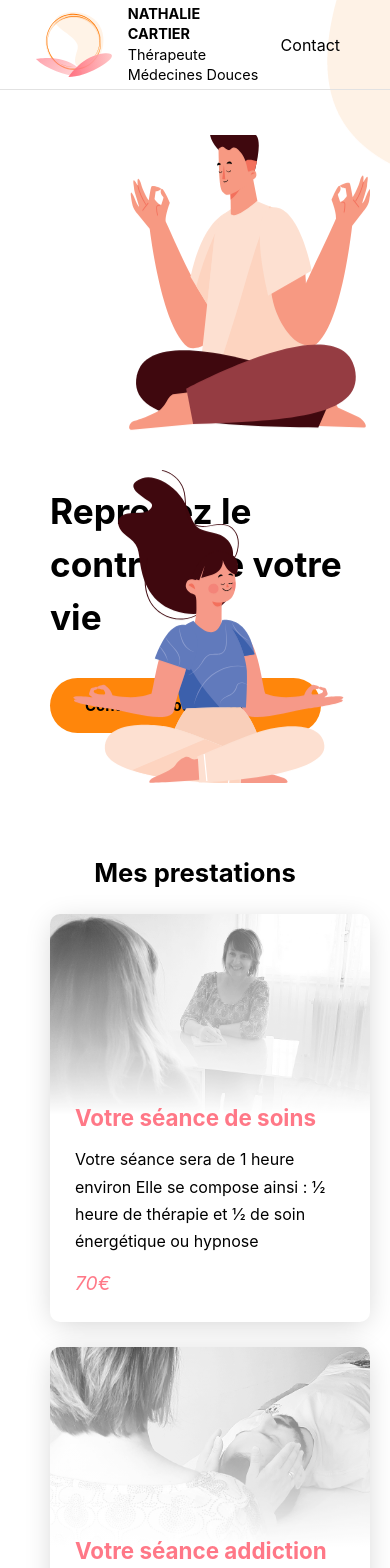
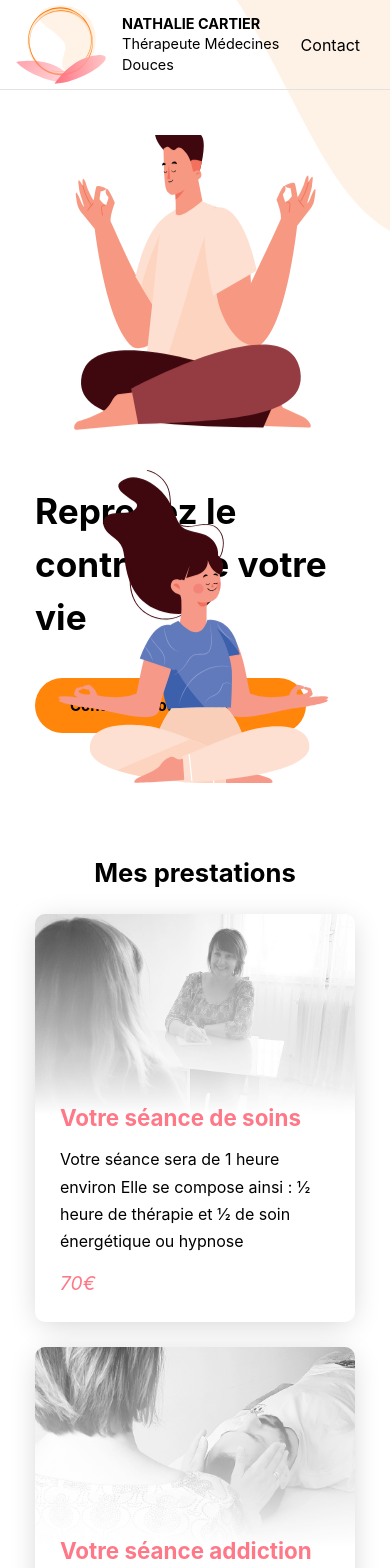
Before and after one commit to SeguinLoic/Nathalie-Therapie, a Next.js app: page / in a window 390 px wide. Shown: the top 1568 px of the page. Built offline with nearby package versions, Linux system fonts and the light colour scheme.

Commit message:
Responsive part 2

```diff
--- a/components/logo/Logo.module.css
+++ b/components/logo/Logo.module.css
@@ -50,3 +50,10 @@
         max-width: 80px !important;
     }
 }
+
+/* ///////////////////////////////////////////////// 600PX */
+@media screen and (max-width: 600px) {
+    .logo > div:first-child {
+        max-width: 60px !important;
+    }
+}
--- a/components/navigation/Navigation.module.css
+++ b/components/navigation/Navigation.module.css
@@ -90,3 +90,17 @@ a.scrollActive > span {
         padding: 0px 35px;
       }
 }
+
+/* ///////////////////////////////////////////////// 600PX */
+@media screen and (max-width: 600px) {
+    .navigation {
+        padding: 0px 25px;
+    }
+}
+
+/* ///////////////////////////////////////////////// 450PX */
+@media screen and (max-width: 450px) {
+    .navigation {
+        padding: 0px 15px;
+    }
+}
--- a/pages/sections/prestations.js
+++ b/pages/sections/prestations.js
@@ -8,9 +8,7 @@ export default function Prestations() {
       <div className="bloc" id="prestations">
           <h2 className="center">Mes prestations</h2>
           <div className="row">
-            <div className={`col col20 ${styles.colPlant} dispNone`}>
-              <Image src="/plant.svg" width={150} height={300} alt="Mains" />
-            </div>
+            <div className={`col col20 ${styles.colPlant} dispNone`}></div>
             <div className={`col col30 ${styles.colPresta}`}>
                 <div className={styles.imageParent}>
                   <Image src="/hands-2.jpg" width={900} height={600} layout="responsive" alt="Mains" />
--- a/styles/Prestations.module.css
+++ b/styles/Prestations.module.css
@@ -54,7 +54,7 @@
 
 /* ///////////////////////////////////////////////// 768PX */
 @media screen and (max-width: 768px) {
-  .colPresta:last-child {
-    margin-bottom: 0px;;
+  .colPresta {
+    margin: 0px;
   }
 }
--- a/styles/Slider.module.css
+++ b/styles/Slider.module.css
@@ -31,18 +31,16 @@
   width: 450px;
 }
 .figures > div:first-child {
-  left: 0;
-  transform: translateX(20%) rotate(-2deg);
+  left: 50%;
+  transform: translateX(-90%) rotate(-2deg);
 }
 .figures > div:last-child {
-  right: 0;
-  transform: translateX(-20%) translateY(10%) rotate(3deg);
+  right: 50%;
+  transform: translateX(90%) translateY(10%) rotate(3deg);
 }
 .man {
   animation-delay: 0.5s;
   animation: man 4s infinite;
-  max-width: 400px !important;
-  width: 400px !important;
 }
 .woman {
   animation: woman 4s infinite;
@@ -86,20 +84,17 @@
 /* ///////////////////////////////////////////////// 1400PX */
 @media screen and (max-width: 1400px) {
   .figures > div:first-child {
-    transform: translateX(10%) rotate(-2deg);
+    transform: translateX(-80%) rotate(-2deg);
   }
   .figures > div:last-child {
-    transform: translateX(-10%) translateY(10%) rotate(3deg);
+    transform: translateX(80%) translateY(10%) rotate(3deg);
   }
 }
 
 /* ///////////////////////////////////////////////// 1239PX */
 @media screen and (max-width: 1239px) {
-  .figures > div:first-child {
-    transform: translateX(0%) rotate(-2deg);
-  }
-  .figures > div:last-child {
-    transform: translateX(0%) translateY(10%) rotate(3deg);
+  .slider {
+    background-position: 70% 80%;
   }
 }
 
@@ -115,10 +110,10 @@
     height: 350px;
   }
   .figures > div:first-child {
-    transform: translateX(-20%) rotate(-2deg);
+    transform: translateX(-70%) rotate(-2deg);
   }
   .figures > div:last-child {
-    transform: translateX(15%) translateY(10%) rotate(3deg);
+    transform: translateX(70%) translateY(10%) rotate(3deg);
   }
 }
 
@@ -127,5 +122,52 @@
   .slider {
     flex-direction: column-reverse;
     padding-top: 135px;
+    background-position: 70% 120%;
+    background-repeat: no-repeat;
+  }
+  .figures > div:first-child {
+    transform: translateX(-80%) rotate(-2deg);
+  }
+  .figures > div:last-child {
+    transform: translateX(80%) translateY(10%) rotate(3deg);
   }
 }
+
+/* ///////////////////////////////////////////////// 600PX */
+@media screen and (max-width: 600px) {
+  .figures > div:first-child {
+    transform: translateX(-70%) rotate(-2deg);
+  }
+  .figures > div:last-child {
+    transform: translateX(70%) translateY(10%) rotate(3deg);
+  }
+  .figures > div {
+    width: 300px;
+  }
+  .figures > div:last-child > div:first-child  {
+    max-width: 100% !important;
+  }
+  .slider {
+    background-position: 70% 160%;
+  }
+}
+
+/* ///////////////////////////////////////////////// 450PX */
+@media screen and (max-width: 450px) {
+  .figures > div {
+    width: 270px;
+  }
+  .figures > div:last-child {
+    transform: translateX(60%) translateY(10%) rotate(3deg);
+  }
+}
+
+/* ///////////////////////////////////////////////// 400PX */
+@media screen and (max-width: 400px) {
+  .figures > div:first-child {
+    transform: translateX(-65%) rotate(-2deg);
+  }
+  .slider {
+    background-position: 70% 220%;
+  }
+}
--- a/styles/globals.css
+++ b/styles/globals.css
@@ -35,7 +35,6 @@ p{
   display: flex;
   flex-direction: column;
   align-items: flex-start;
-  margin: 0px 15px;
 }
 .col20 { width: 20%; }
 .col25 { width: 25%; }
```
